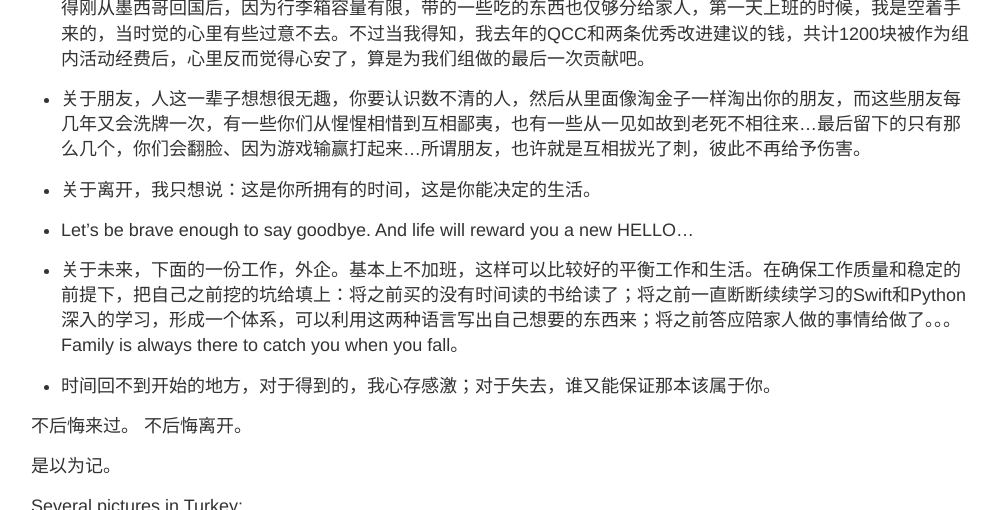
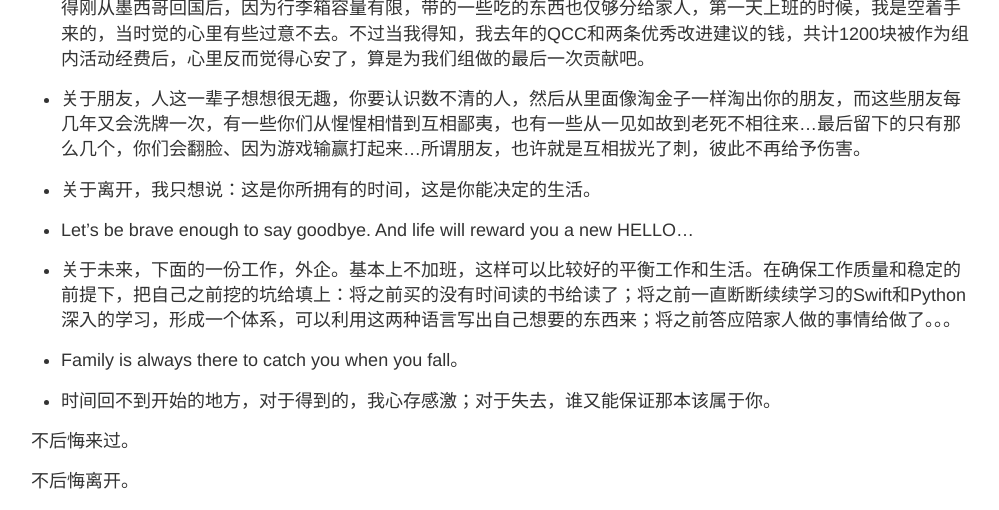
Before and after one commit to mujiatong/mujiatong.github.io, a Jekyll site: the page built from _posts/2015-7-3-See-You-HUAWEI.md, in a window 1280 px wide and 900 px high, scrolled down 1730 px, cut to the strip 0-510 px from the top of the window. Shown: the whole strip, without its empty margins (139-1138 px from the left). Built offline with Jekyll 4.4.1, drawn with Linux system fonts in a browser that asks for light colours.

```diff
--- a/_posts/2015-7-3-See-You-HUAWEI.md
+++ b/_posts/2015-7-3-See-You-HUAWEI.md
@@ -43,11 +43,14 @@ if not me WHO? if not now WHEN?
 
 * Let’s be brave enough to say goodbye. And life will reward you a new HELLO…
 
-* 关于未来，下面的一份工作，外企。基本上不加班，这样可以比较好的平衡工作和生活。在确保工作质量和稳定的前提下，把自己之前挖的坑给填上：将之前买的没有时间读的书给读了；将之前一直断断续续学习的Swift和Python深入的学习，形成一个体系，可以利用这两种语言写出自己想要的东西来；将之前答应陪家人做的事情给做了。。。Family is always there to catch you when you fall。
+* 关于未来，下面的一份工作，外企。基本上不加班，这样可以比较好的平衡工作和生活。在确保工作质量和稳定的前提下，把自己之前挖的坑给填上：将之前买的没有时间读的书给读了；将之前一直断断续续学习的Swift和Python深入的学习，形成一个体系，可以利用这两种语言写出自己想要的东西来；将之前答应陪家人做的事情给做了。。。
+
+* Family is always there to catch you when you fall。
 
 * 时间回不到开始的地方，对于得到的，我心存感激；对于失去，谁又能保证那本该属于你。
 
 不后悔来过。
+
 不后悔离开。
 
 是以为记。
```
